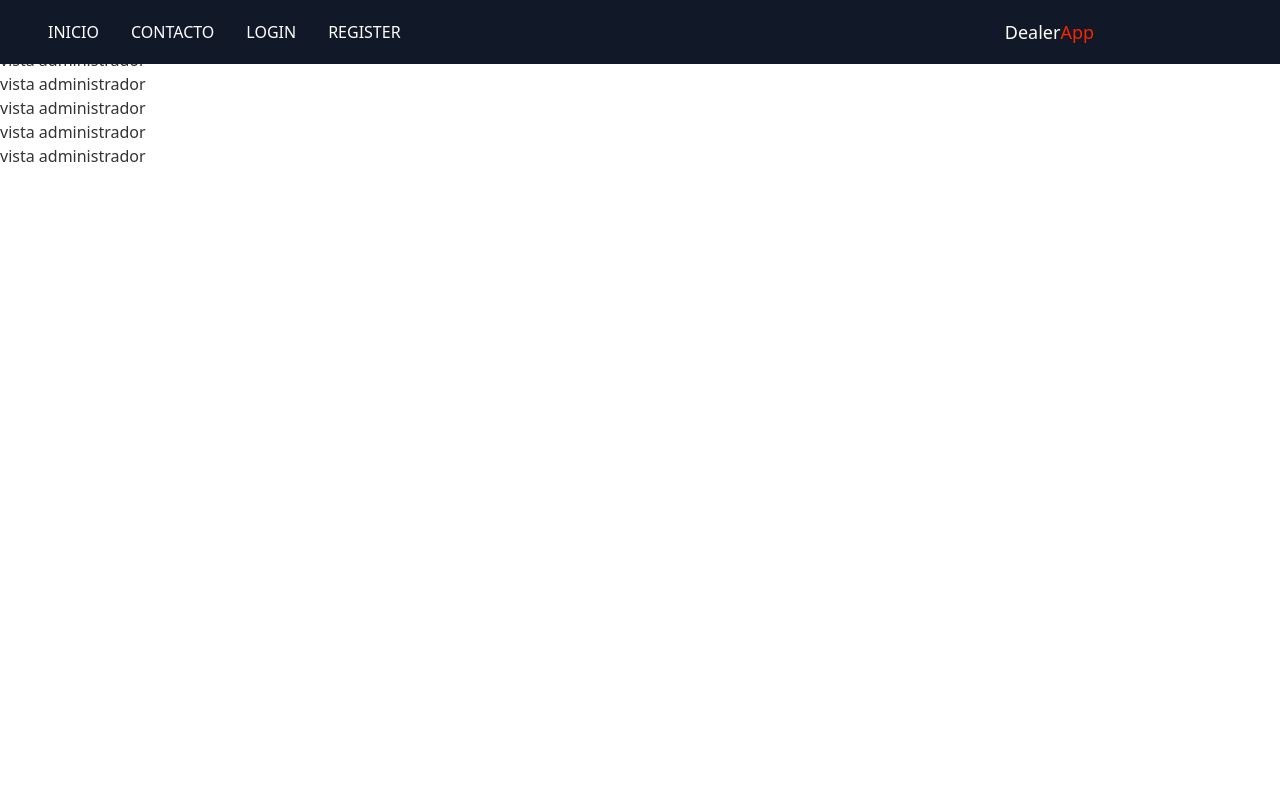
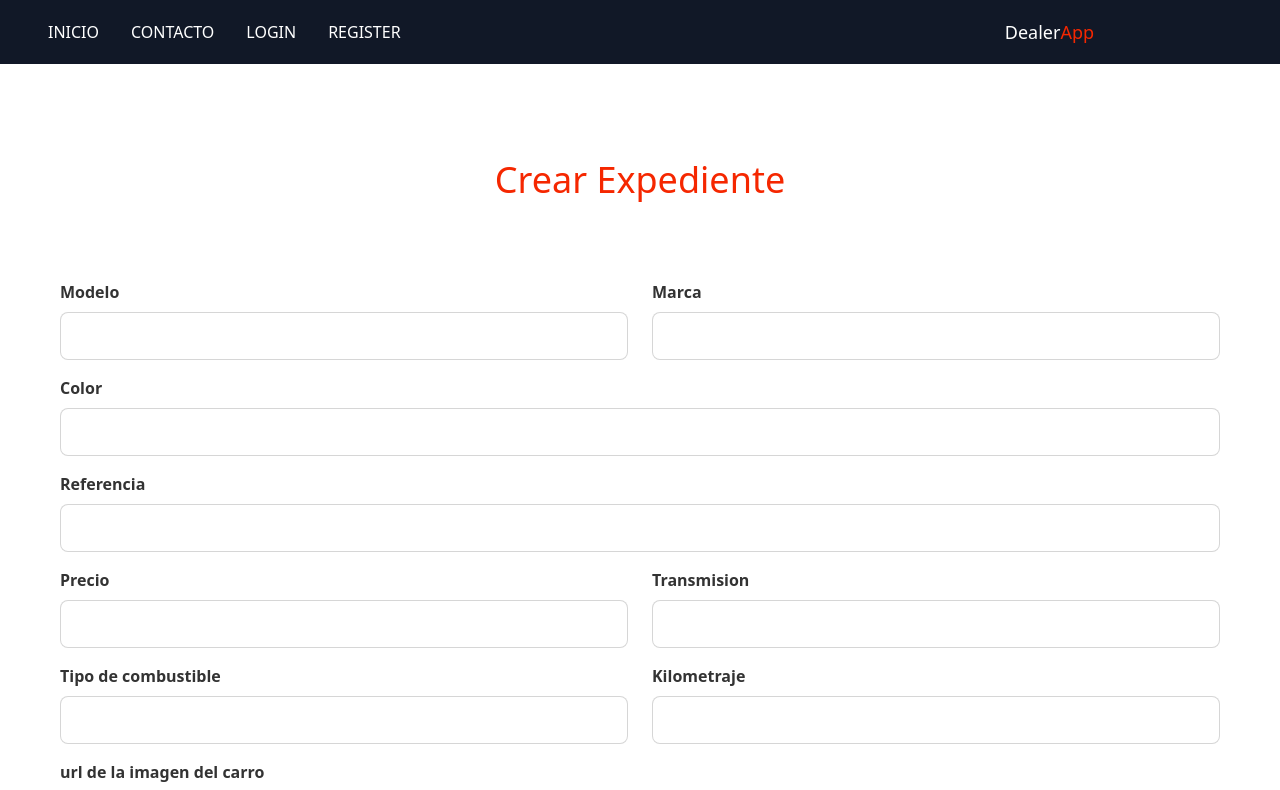
Before and after one commit to bryansanudo/dealer-app, a React (Vite) app: page /admin in a window 1280 px wide. Shown: the top 790 px of the page. Built offline with nearby package versions, Linux system fonts and the light colour scheme; no server answers.

Commit message:
add post and get car

```diff
--- a/package.json
+++ b/package.json
@@ -16,7 +16,8 @@
     "react-dom": "^18.2.0",
     "react-icons": "^4.8.0",
     "react-router-dom": "^6.11.1",
-    "react-toastify": "^9.1.2"
+    "react-toastify": "^9.1.2",
+    "uuid": "^9.0.0"
   },
   "devDependencies": {
     "@types/react": "^18.0.28",
--- a/src/App.jsx
+++ b/src/App.jsx
@@ -33,7 +33,7 @@ const App = () => {
     <>
       <BrowserRouter>
         <ToastContainer position="bottom-center" />
-        <Navbar setUser={setUser} user={user} email={email} />
+        <Navbar setUser={setUser} user={user} />
 
         <Routes>
           <Route path="/" element={<Home />} />
@@ -42,7 +42,7 @@ const App = () => {
           <Route path="/home" element={<Home />} />
           <Route path="/contact" element={<Contact />} />
           <Route path="/financing" element={<Financig email={email} />} />
-          <Route path="/user-profile" element={<UserProfile />} />
+          <Route path="/user-profile" element={<UserProfile email={email} />} />
           <Route path="/admin" element={<Admin />} />
         </Routes>
       </BrowserRouter>
--- a/src/components/Admin.jsx
+++ b/src/components/Admin.jsx
@@ -1,16 +1,141 @@
-import React from "react";
+import { useState } from "react";
+import { collection, addDoc } from "firebase/firestore";
+import { db } from "@/configFirebase";
+import { MdLibraryAdd } from "react-icons/md";
+import { toast } from "react-toastify";
+
+import Input from "@/components/Input";
 
 const Admin = () => {
+  const [file, setFile] = useState({
+    modelo: "",
+    marca: "",
+    color: "",
+    referencia: "",
+    precio: "",
+    transmision: "",
+    combustible: "",
+    kilometraje: "",
+    urlImagen: "",
+  });
+  const {
+    modelo,
+    marca,
+    color,
+    referencia,
+    precio,
+    transmision,
+    combustible,
+    kilometraje,
+    urlImagen,
+  } = file;
+
+  const handleChange = (e) => {
+    setFile({ ...file, [e.target.name]: e.target.value });
+  };
+
+  const postFile = async (e) => {
+    e.preventDefault();
+
+    try {
+      await addDoc(collection(db, "vehiculos"), file);
+      toast.success("Expediente guardado en base de datos");
+    } catch (error) {
+      error.message;
+    }
+
+    setFile({
+      modelo: "",
+      marca: "",
+      color: "",
+      referencia: "",
+      precio: "",
+      transmision: "",
+      combustible: "",
+      kilometraje: "",
+      urlImagen: "",
+    });
+  };
   return (
-    <div>
-      <h1>vista administrador</h1>
-      <h1>vista administrador</h1>
-      <h1>vista administrador</h1>
-      <h1>vista administrador</h1>
-      <h1>vista administrador</h1>
-      <h1>vista administrador</h1>
-      <h1>vista administrador</h1>
-    </div>
+    <>
+      <section className="container px-5 py-40 mx-auto flex flex-col items-center justify-between overflow-hidden ">
+        <h1 className="sm:text-4xl text-3xl mb-10 text-primary">
+          Crear Expediente
+        </h1>
+
+        <form className=" flex flex-col p-10 gap-4 w-full">
+          <div className="grid grid-cols-2 gap-6 ">
+            <Input
+              label="Modelo"
+              name="modelo"
+              handleChange={handleChange}
+              value={modelo}
+            />
+            <Input
+              label="Marca"
+              name="marca"
+              handleChange={handleChange}
+              value={marca}
+            />
+          </div>
+          <Input
+            label="Color"
+            name="color"
+            handleChange={handleChange}
+            value={color}
+          />
+          <Input
+            label="Referencia"
+            name="referencia"
+            handleChange={handleChange}
+            value={referencia}
+          />
+          <div className="grid grid-cols-2 gap-6 ">
+            <Input
+              label="Precio"
+              name="precio"
+              handleChange={handleChange}
+              value={precio}
+            />
+            <Input
+              label="Transmision"
+              name="transmision"
+              handleChange={handleChange}
+              value={transmision}
+            />
+          </div>
+          <div className="grid grid-cols-2 gap-6 ">
+            <Input
+              label="Tipo de combustible"
+              name="combustible"
+              handleChange={handleChange}
+              value={combustible}
+            />
+            <Input
+              label="Kilometraje"
+              name="kilometraje"
+              handleChange={handleChange}
+              value={kilometraje}
+            />
+          </div>
+
+          <Input
+            label="url de la imagen del carro"
+            name="urlImagen"
+            handleChange={handleChange}
+            value={urlImagen}
+          />
+
+          <button
+            className="flex items-center justify-center gap-4 mt-
+                mt-10 text-white bg-black border-0 py-2 px-4 w-[130px] focus:outline-none  hover:scale-105 duration-300 rounded"
+          >
+            Agregar
+            <MdLibraryAdd />
+          </button>
+        </form>
+      </section>
+    </>
   );
 };
 
--- a/src/components/Financing.jsx
+++ b/src/components/Financing.jsx
@@ -7,7 +7,7 @@ import { Link } from "react-router-dom";
 import Section from "@/components/Section";
 
 const delear1 = {
-  ingresos: [2000, 25],
+  ingresos: [2000, 0],
   domicilio: [6, 25],
   edad: [18, 50],
   cuotaInicial: [2000, 25],
--- a/src/components/Home.jsx
+++ b/src/components/Home.jsx
@@ -1,66 +1,116 @@
-import React from "react";
-import Section from "@/components/Section";
-import carro1 from "@/assets/1.jpg";
-import carro2 from "@/assets/2.jpg";
-import carro3 from "@/assets/3.jpg";
-import carro4 from "@/assets/4.jpg";
+import React, { useState } from "react";
+import { TbListDetails } from "react-icons/tb";
+import { db } from "@/configFirebase";
+import { collection, getDocs } from "firebase/firestore";
+import { Link } from "react-router-dom";
+import { useEffect } from "react";
+import Label from "@/components/Label";
+import { v4 } from "uuid";
+import { MdLibraryAdd } from "react-icons/md";
+const Home = () => {
+  const [data, setData] = useState([]);
 
-const Home = () => {
-  const carros = [
-    {
-      id: 1,
-      img: carro1,
-      modelo: "2022",
-      marca: "larbogini",
-      color: "azul",
-      precio: "$50.000.000",
-    },
-    {
-      id: 2,
-      img: carro2,
-      modelo: "2022",
-      marca: "larbogini",
-      color: "azul",
-      precio: "$50.000.000",
-    },
-    {
-      id: 3,
-      img: carro3,
-      modelo: "2022",
-      marca: "larbogini",
-      color: "azul",
-      precio: "$50.000.000",
-    },
-    {
-      id: 4,
-      img: carro4,
-      modelo: "2022",
-      marca: "larbogini",
-      color: "azul",
-      precio: "$50.000.000",
-    },
-  ];
+  const getFiles = async () => {
+    const x = [];
+
+    try {
+      const querySnapshot = await getDocs(collection(db, "vehiculos"));
+      querySnapshot.forEach((doc) => {
+        const y = doc.data();
+        y["id"] = doc.id;
+        x.push(y);
+      });
+      setData(x);
+    } catch (error) {
+      error.message;
+    }
+  };
+
+  useEffect(() => {
+    getFiles();
+  }, []);
 
   return (
     <>
-      <Section
-        title="Inicio"
-        subtitle="Lorem ipsum, dolor sit amet consectetur adipisicing elit. Officia autem minus excepturi quia temporibus blanditiis iure esse, et placeat eaque voluptatum quidem nemo repellat alias aut repudiandae velit, neque a."
-      >
-        <div className="grid md:grid-cols-3 grid-cols-1 gap-4 ">
-          {carros.map((carro) => (
-            <div className="w-[200px] h-[400px] rounded-xl shadow-md shadow-black">
-              <img src={carro.img} alt="" />
-              <div>
-                <p>modelo:{carro.modelo}</p>
-                <p>marca:{carro.marca}</p>
-                <p>color:{carro.color}</p>
-                <p>precio:{carro.precio}</p>
+      <section className="container px-5 py-40 mx-auto flex flex-col items-center justify-between overflow-hidden ">
+        <h1 className="sm:text-4xl text-3xl my-10 text-primary">
+          Lista de Vehiculos
+        </h1>
+
+        <div className=" grid lg:grid-cols-2 md:grid-cols-2 grid-cols-1 gap-8  items-center justify-center">
+          {data.map((data) => (
+            <div
+              key={v4()}
+              className="h-full p-6 rounded-lg flex flex-col  relative overflow-hidden shadow-gray-400 w-[full] shadow-md items-center justify-between "
+            >
+              <p className="text-3xl text-gray-900 pb-4 mb-4 border-b font-semibold border-gray-200 leading-none">
+                {data.referencia}
+              </p>
+
+              <div className="grid grid-cols-2 gap-4 my-8  ">
+                <Label
+                  label="Modelo"
+                  dataLabel={data.modelo}
+                  className={"flex gap-2 items-center justify-end"}
+                />
+                <Label
+                  label="Marca"
+                  dataLabel={data.marca}
+                  className={"flex gap-2 items-center justify-end"}
+                />
+                <Label
+                  label="Color"
+                  dataLabel={data.color}
+                  className={"flex gap-2 items-center justify-end"}
+                />
+                <Label
+                  label="Referencia Vehiculo"
+                  dataLabel={data.referencia}
+                  className={"flex gap-2 items-center justify-end"}
+                />
+                <Label
+                  label="Precio"
+                  dataLabel={data.precio}
+                  className={"flex gap-2 items-center justify-end"}
+                />
+                <Label
+                  label="Tipo de transmision"
+                  dataLabel={data.transmision}
+                  className={"flex gap-2 items-center justify-end"}
+                />
+                <Label
+                  label="Tipo de combustible"
+                  dataLabel={data.combustible}
+                  className={"flex gap-2 items-center justify-end"}
+                />
+                <Label
+                  label="Kilometraje"
+                  dataLabel={data.kilometraje}
+                  className={"flex gap-2 items-center justify-end"}
+                />
               </div>
+              <img
+                src={data.urlImagen}
+                className="h-[330px] md:h-[500px] shadow-md shadow-primary w-full  object-cover rounded-xl "
+                alt="404"
+              />
+              <button
+                className="flex items-center justify-center gap-4 mt-
+                mt-10 text-white bg-black border-0 py-2 px-4 w-[130px] focus:outline-none  hover:scale-105 duration-300 rounded "
+              >
+                Comprar
+                <MdLibraryAdd className="animate-pulse text-2xl" />
+              </button>
             </div>
           ))}
         </div>
-      </Section>
+        <div className="btn-group mt-36 ">
+          <button className="btn bg-primary">1</button>
+          <button className="btn bg-primary">2</button>
+          <button className="btn bg-primary">3</button>
+          <button className="btn bg-primary">4</button>
+        </div>
+      </section>
     </>
   );
 };
--- /dev/null
+++ b/src/components/Input.jsx
@@ -0,0 +1,20 @@
+import React from "react";
+
+const Input = ({ label, name, handleChange, value }) => {
+  return (
+    <>
+      <div className="flex flex-col ">
+        <p className="font-semibold">{label}</p>
+        <input
+          type="text"
+          name={name}
+          onChange={handleChange}
+          className="mt-2 input w-full input-bordered"
+          value={value}
+        />
+      </div>
+    </>
+  );
+};
+
+export default Input;
--- /dev/null
+++ b/src/components/Label.jsx
@@ -0,0 +1,12 @@
+import React from "react";
+
+const Label = ({ label, dataLabel }) => {
+  return (
+    <div className="flex items-start flex-col">
+      <p className="text-primary font-bold">{label}</p>
+      <p>{dataLabel}</p>
+    </div>
+  );
+};
+
+export default Label;
```
Also changed, not shown: src/components/Navbar.jsx (+12 -1 lines), src/components/UserProfile.jsx (+63 -12 lines), 1 other file (tests, documents, lock files or other folders).
